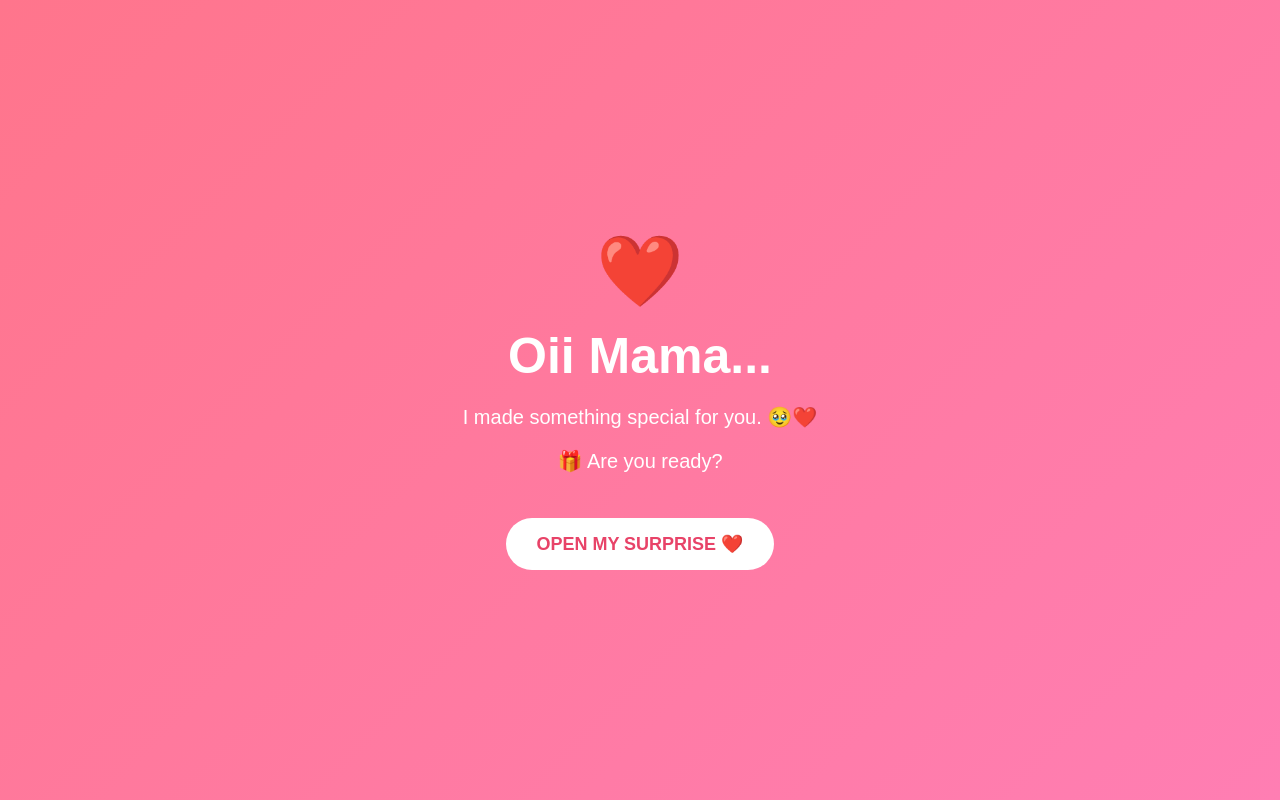
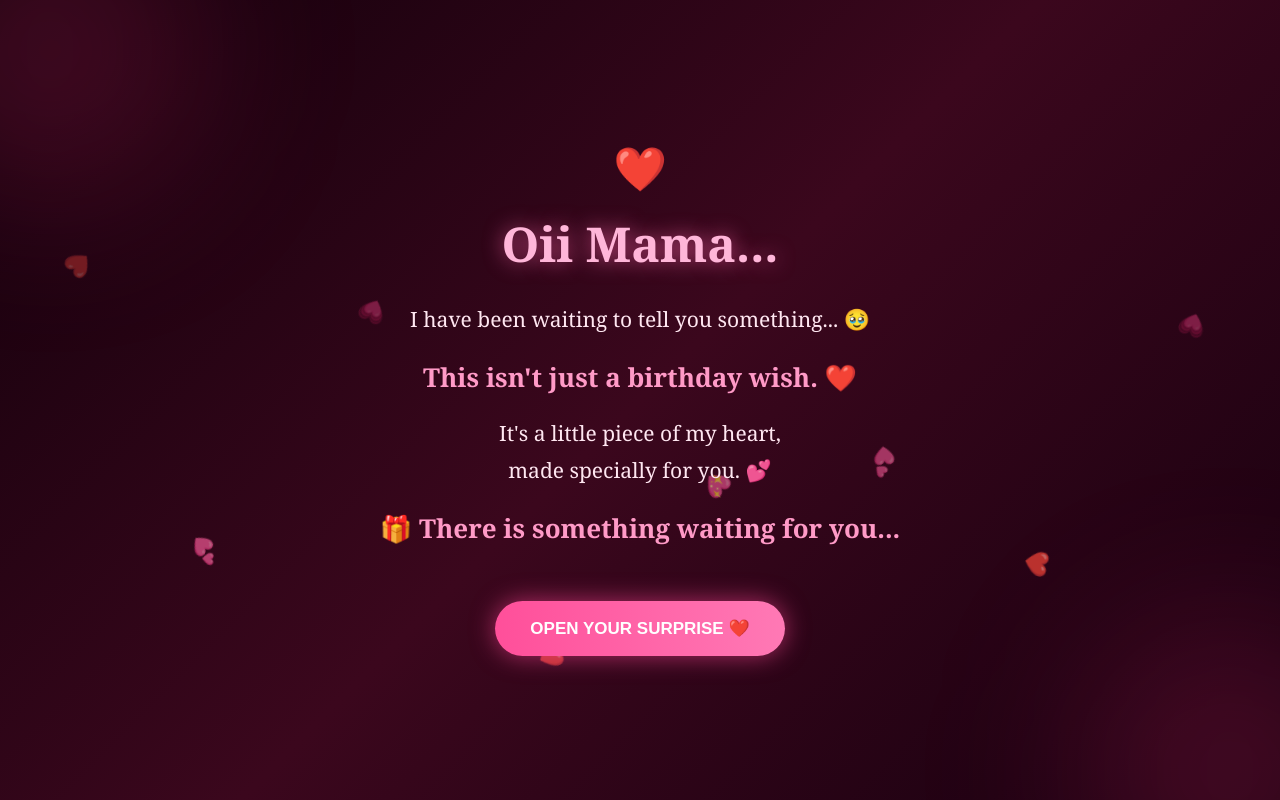
Before and after one commit to Vinotha-R6904/SpecialDay-7-10-26, a plain HTML site: page index.html in a window 1280 px wide. Drawn offline with Linux system fonts and the light colour scheme.

Commit message:
Update title and enhance styling in index.html

```diff
--- a/index.html
+++ b/index.html
@@ -4,85 +4,231 @@
     <meta charset="UTF-8">
     <meta name="viewport" content="width=device-width, initial-scale=1.0">
 
-    <title>Oii Mama ❤️</title>
+    <title>For My Mama ❤️</title>
 
     <style>
+        * {
+            margin: 0;
+            padding: 0;
+            box-sizing: border-box;
+        }
+
         body {
-            margin: 0;
-            height: 100vh;
+            min-height: 100vh;
+            font-family: Georgia, "Times New Roman", serif;
+            background: linear-gradient(135deg, #12000b, #3b071d, #17000f);
+            color: white;
+            overflow: hidden;
+        }
+
+        .page {
+            min-height: 100vh;
             display: flex;
             justify-content: center;
             align-items: center;
             text-align: center;
-
-            font-family: Arial, sans-serif;
-
-            background: linear-gradient(135deg, #ff758c, #ff7eb3);
-            color: white;
+            padding: 25px;
+            position: relative;
+            overflow: hidden;
         }
 
-        .box {
-            padding: 40px 25px;
+        .glow {
+            position: absolute;
+            width: 300px;
+            height: 300px;
+            background: rgba(255, 50, 120, 0.18);
+            border-radius: 50%;
+            filter: blur(80px);
+        }
+
+        .glow1 {
+            top: -100px;
+            left: -100px;
+        }
+
+        .glow2 {
+            bottom: -120px;
+            right: -100px;
+        }
+
+        .content {
+            position: relative;
+            z-index: 5;
+            max-width: 700px;
+            animation: appear 2s ease;
+        }
+
+        .small-heart {
+            font-size: 35px;
+            animation: heartbeat 1.5s infinite;
+            margin-bottom: 20px;
+        }
+
+        h1 {
+            font-size: 48px;
+            color: #ffb6d9;
+            margin-bottom: 25px;
+            text-shadow: 0 0 20px rgba(255, 100, 170, 0.7);
+        }
+
+        .message {
+            font-size: 21px;
+            line-height: 1.8;
+            color: #ffe7f1;
+        }
+
+        .highlight {
+            font-size: 26px;
+            color: #ff9ac7;
+            font-weight: bold;
+            margin: 20px 0;
+        }
+
+        .button {
+            margin-top: 35px;
+            padding: 17px 35px;
+            border: none;
+            border-radius: 50px;
+            background: linear-gradient(90deg, #ff4f9a, #ff79b5);
+            color: white;
+            font-size: 17px;
+            font-weight: bold;
+            cursor: pointer;
+            box-shadow: 0 0 25px rgba(255, 70, 150, 0.6);
+            transition: 0.3s;
+        }
+
+        .button:hover {
+            transform: scale(1.08);
+            box-shadow: 0 0 40px rgba(255, 100, 180, 0.9);
         }
 
         .heart {
-            font-size: 70px;
+            position: absolute;
+            bottom: -30px;
+            font-size: 22px;
+            animation: floatUp linear infinite;
+            opacity: 0.8;
         }
 
-        h1 {
-            font-size: 50px;
-            margin: 15px 0;
+        @keyframes heartbeat {
+            0%, 100% {
+                transform: scale(1);
+            }
+
+            50% {
+                transform: scale(1.25);
+            }
         }
 
-        p {
-            font-size: 20px;
+        @keyframes appear {
+            from {
+                opacity: 0;
+                transform: translateY(30px);
+            }
+
+            to {
+                opacity: 1;
+                transform: translateY(0);
+            }
         }
 
-        button {
-            margin-top: 25px;
-            padding: 15px 30px;
+        @keyframes floatUp {
+            from {
+                transform: translateY(0) rotate(0deg);
+                opacity: 0;
+            }
 
-            border: none;
-            border-radius: 30px;
+            20% {
+                opacity: 0.8;
+            }
 
-            background-color: white;
-            color: #e84368;
-
-            font-size: 18px;
-            font-weight: bold;
-
-            cursor: pointer;
+            to {
+                transform: translateY(-110vh) rotate(360deg);
+                opacity: 0;
+            }
         }
 
-        button:hover {
-            transform: scale(1.05);
+        @media (max-width: 600px) {
+
+            h1 {
+                font-size: 38px;
+            }
+
+            .message {
+                font-size: 18px;
+            }
+
+            .highlight {
+                font-size: 22px;
+            }
+
+            .button {
+                font-size: 15px;
+                padding: 15px 28px;
+            }
         }
     </style>
 </head>
 
 <body>
 
-    <div class="box">
+<div class="page">
 
-        <div class="heart">❤️</div>
+    <div class="glow glow1"></div>
+    <div class="glow glow2"></div>
+
+    <div class="content">
+
+        <div class="small-heart">❤️</div>
 
         <h1>Oii Mama...</h1>
 
-        <p>I made something special for you. 🥹❤️</p>
+        <div class="message">
+            I have been waiting to tell you something... 🥹
+        </div>
 
-        <p>🎁 Are you ready?</p>
+        <div class="highlight">
+            This isn't just a birthday wish. ❤️
+        </div>
 
-        <button onclick="openSurprise()">
-            OPEN MY SURPRISE ❤️
+        <div class="message">
+            It's a little piece of my heart,<br>
+            made specially for you. 💕
+        </div>
+
+        <div class="highlight">
+            🎁 There is something waiting for you...
+        </div>
+
+        <button class="button" onclick="openSurprise()">
+            OPEN YOUR SURPRISE ❤️
         </button>
 
     </div>
 
-    <script>
-        function openSurprise() {
-            alert("Wait Mama... ❤️ The surprise is just beginning! 😍");
-        }
-    </script>
+    <!-- Floating Hearts -->
+
+    <div class="heart" style="left:5%; animation-duration:8s;">❤️</div>
+    <div class="heart" style="left:15%; animation-duration:10s; animation-delay:2s;">💕</div>
+    <div class="heart" style="left:28%; animation-duration:7s; animation-delay:1s;">💗</div>
+    <div class="heart" style="left:42%; animation-duration:11s; animation-delay:3s;">❤️</div>
+    <div class="heart" style="left:55%; animation-duration:8s; animation-delay:2s;">💖</div>
+    <div class="heart" style="left:68%; animation-duration:10s; animation-delay:1s;">💕</div>
+    <div class="heart" style="left:80%; animation-duration:7s; animation-delay:3s;">❤️</div>
+    <div class="heart" style="left:92%; animation-duration:9s;">💗</div>
+
+</div>
+
+<script>
+
+function openSurprise() {
+
+    alert("Wait Mama... ❤️ The real surprise is coming! 🥹");
+
+}
+
+</script>
 
 </body>
 </html>
```
